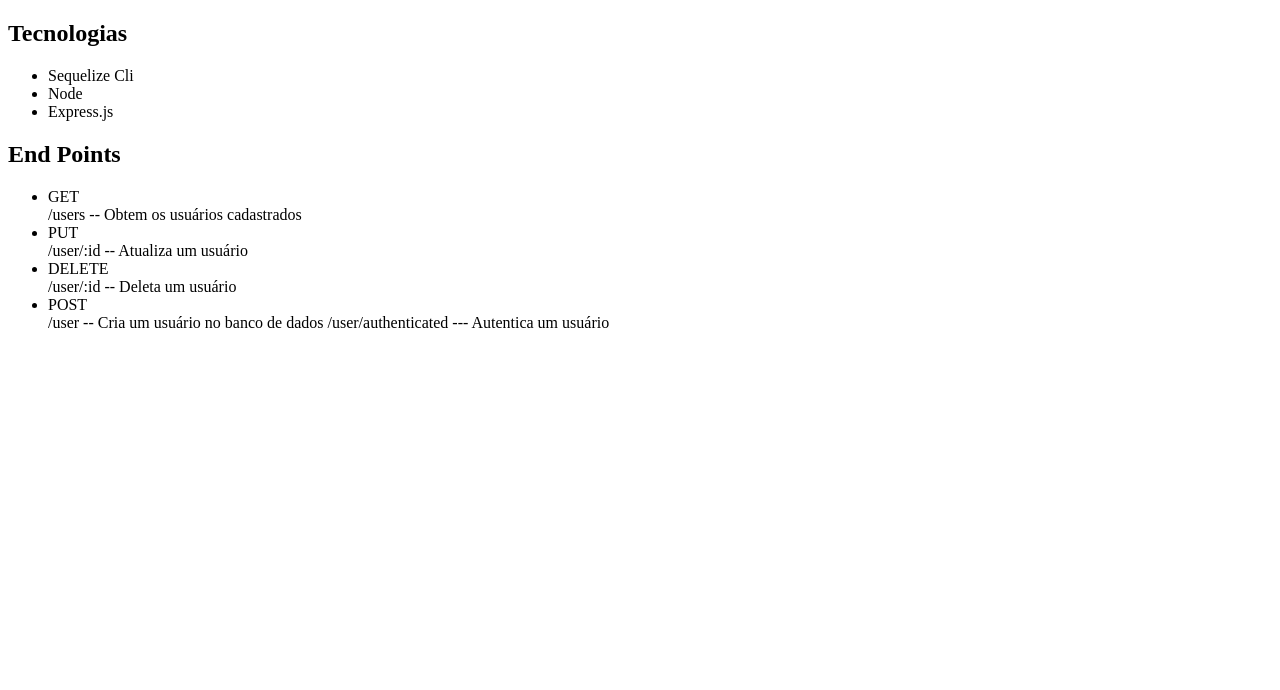
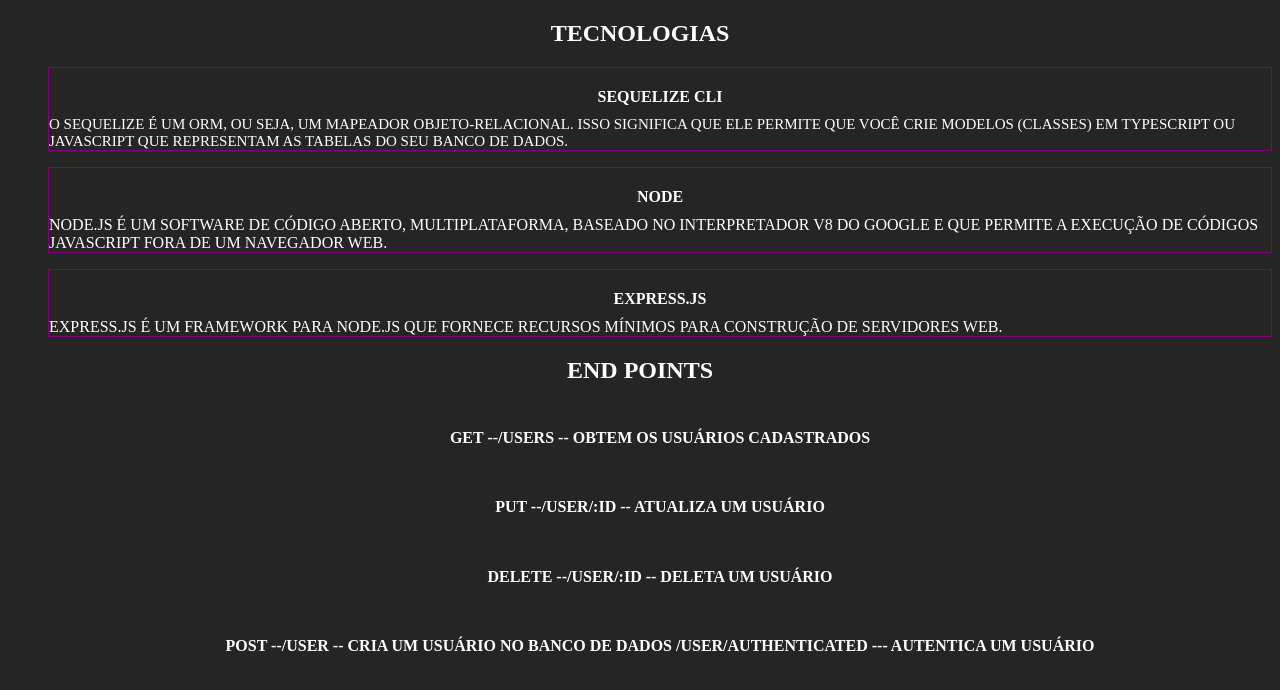
Before and after one commit to oleovini/TRABALHO-PTAS3, a website: page views/index.html in a window 1280 px wide. Drawn offline with Linux system fonts and the light colour scheme.

Commit message:
estilizando

```diff
--- a/views/index.html
+++ b/views/index.html
@@ -6,25 +6,93 @@
     <meta name="viewport" content="width=device-width, initial-scale=1.0">
     <title>API - Users</title>
 </head>
+<style>
+    @import url('https://fonts.googleapis.com/css2?family=Rubik&display=swap');
+    html{
+        text-transform: uppercase;
+        color: white;
+        background: #252525;
+    }
 
+    .tecno{
+        margin: auto;
+    }
+    ul{
+        list-style: none;
+    }
+    .list{
+        font-weight: bold;
+    }
+    .listahttp{
+        display: flex;
+        padding-top: 2vw;
+        padding-bottom: 2vw;
+        justify-content: center;
+    }
+    .desc{
+        font-size: 15px;
+        justify-content: center;
+    }
+    .tit{
+        font-weight: bold;
+        margin-top: 20px;
+        margin-bottom: 10px;
+        text-align: center;
+    }
+    .container{
+        border: 1px solid purple;
+        margin-bottom: 2vh;
+    }
+    h2{
+        text-align: center;
+    }
+
+
+</style>
 <body>
-    <div>
+    <div class="tecno">
         <h2>Tecnologias</h2>
         <ul>
-            <li>Sequelize Cli</li>
-            <li>Node</li>
-            <li>Express.js</li>
+
+
+                <div class="container">
+                    <li class="tit">Sequelize Cli</li>
+                    <li class="desc">
+                        O Sequelize é um ORM, ou seja, um mapeador objeto-relacional. Isso significa que ele permite que você crie modelos (classes) em TypeScript ou JavaScript que representam as tabelas do seu banco de dados.
+                    </li>
+                </div>
+
+             <div class="container">
+                <li  class="tit">Node
+                    <li>
+                        Node.js é um software de código aberto, multiplataforma, baseado no interpretador V8 do Google e que permite a execução de códigos JavaScript fora de um navegador web.
+                    </li>
+                </li>
+            </div>
+            <div class="container">
+                <li class="tit">Express.js
+                            <li>
+                                Express.js é um framework para Node.js que fornece recursos mínimos para construção de servidores web.
+                            </li>
+                </li>
+</div>
+
+
+
+
         </ul>
     </div>
-    <div>
+    <div class="endp">
         <h2>
             End Points
         </h2>
-        <ul>
-            <li>GET</li> <span>/users -- Obtem os usuários cadastrados</span>
-            <li>PUT</li> <span>/user/:id -- Atualiza um usuário</span>
-            <li>DELETE</li><span>/user/:id -- Deleta um usuário</span>
-            <li>POST</li><span>/user -- Cria um usuário no banco de dados  /user/authenticated --- Autentica um usuário</span>
+        <ul class="list">
+            <li class="listahttp">
+                GET -- <span>/users -- Obtem os usuários cadastrados</span>
+            </li>
+            <li class="listahttp">PUT -- <span>/user/:id -- Atualiza um usuário</span></li>
+            <li class="listahttp">DELETE -- <span>/user/:id -- Deleta um usuário</span></li>
+            <li class="listahttp">POST -- <span>/user -- Cria um usuário no banco de dados  /user/authenticated --- Autentica um usuário</span></li>
         </ul>
     </div>
 </body>
```
